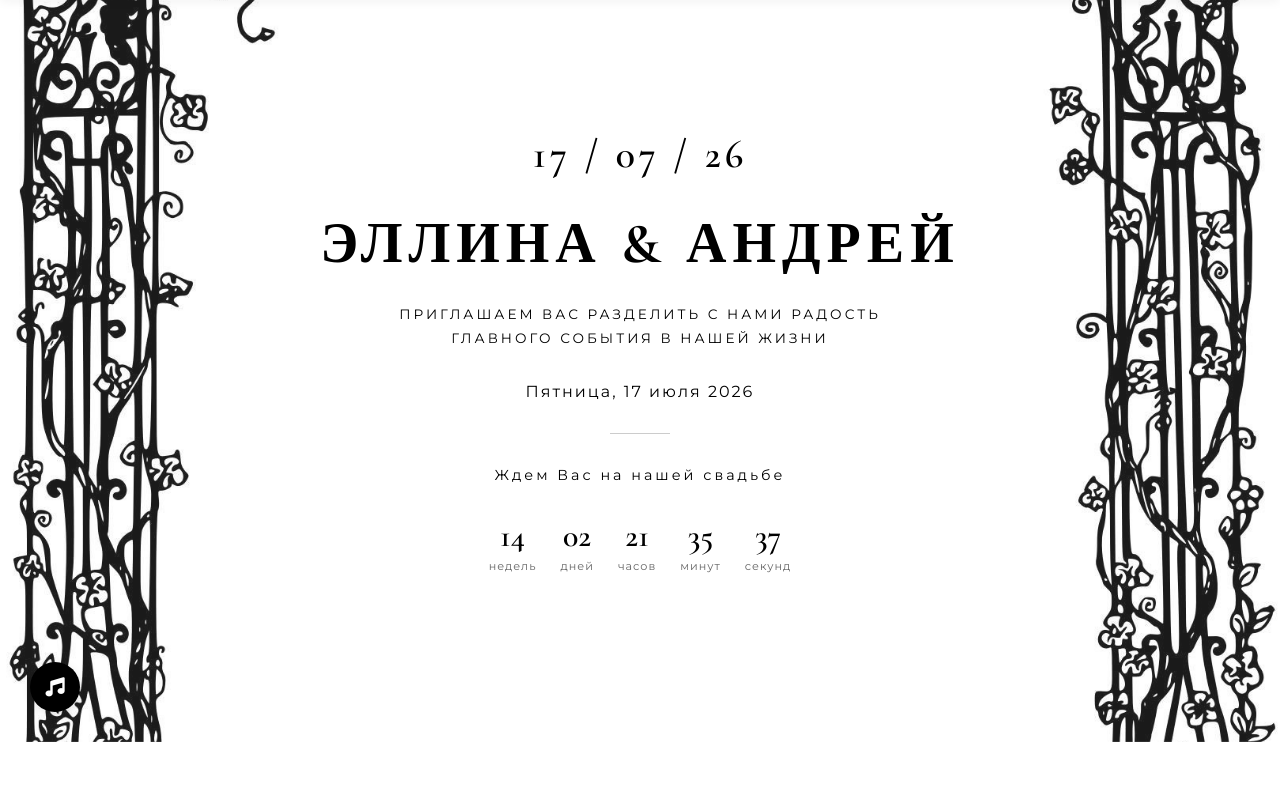
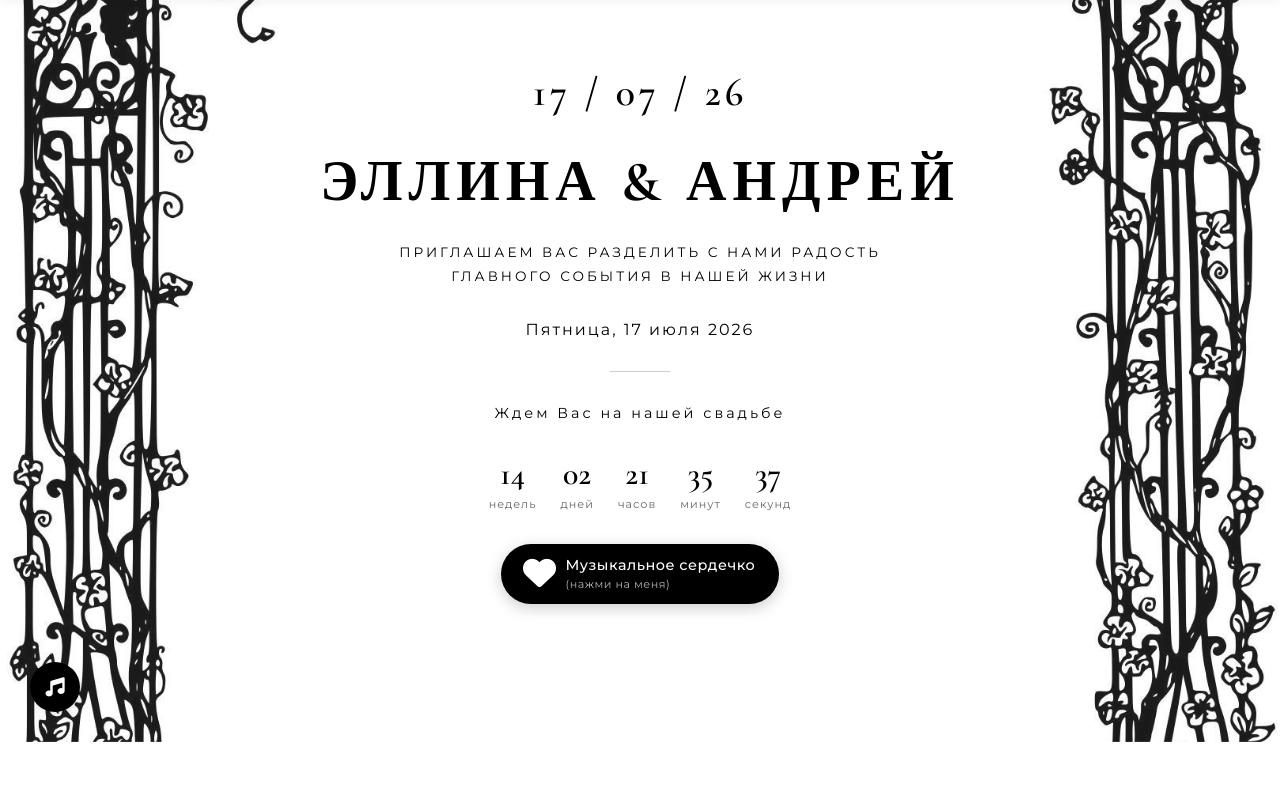
Before and after one commit to AMahonya/wedding-site, a Flask app: page / in a window 1280 px wide. Shown: the part 58-870 px from the top of the page. Run offline with Flask 3, Linux system fonts and the light colour scheme; some libraries are stand-ins or nearby versions.

Commit message:
Музыка

```diff
--- a/static/css/style.css
+++ b/static/css/style.css
@@ -805,3 +805,82 @@ body::after {
         grid-template-columns: 1fr;
     }
 }
+
+/* ===== МУЗЫКАЛЬНОЕ СЕРДЕЧКО ===== */
+.music-heart {
+    display: inline-flex;
+    align-items: center;
+    justify-content: center;
+    gap: 12px;
+    background: black;
+    color: white;
+    padding: 12px 24px;
+    border-radius: 60px;
+    margin-bottom: 2rem;
+    cursor: pointer;
+    transition: all 0.3s ease;
+    box-shadow: 0 4px 15px rgba(0,0,0,0.2);
+}
+
+.music-heart:hover {
+    transform: scale(1.05);
+    background: #333;
+    box-shadow: 0 6px 20px rgba(0,0,0,0.3);
+}
+
+.music-heart i {
+    font-size: 1.8rem;
+    animation: heartbeat 1.5s ease infinite;
+}
+
+@keyframes heartbeat {
+    0%, 100% { transform: scale(1); }
+    50% { transform: scale(1.15); }
+}
+
+.music-heart-text {
+    font-size: 0.9rem;
+    font-weight: 500;
+    letter-spacing: 0.5px;
+    text-align: left;
+}
+
+.music-heart-text small {
+    font-size: 0.7rem;
+    opacity: 0.7;
+    font-weight: normal;
+}
+
+/* Когда музыка играет - сердечко пульсирует ярче */
+.music-heart.playing {
+    background: linear-gradient(135deg, #667eea 0%, #764ba2 100%);
+    animation: pulseGlow 1s ease infinite;
+}
+
+@keyframes pulseGlow {
+    0%, 100% {
+        box-shadow: 0 4px 15px rgba(102, 126, 234, 0.4);
+    }
+    50% {
+        box-shadow: 0 6px 25px rgba(102, 126, 234, 0.8);
+    }
+}
+
+.music-heart.playing i {
+    animation: heartbeat 0.8s ease infinite;
+}
+
+.music-heart {
+    display: inline-flex;
+    align-items: center;
+    justify-content: center;
+    gap: 12px;
+    background: black;
+    color: white;
+    padding: 12px 24px;
+    border-radius: 60px;
+    margin-top: 2rem;  /* ← отступ сверху от таймера */
+    cursor: pointer;
+    transition: all 0.3s ease;
+    box-shadow: 0 4px 15px rgba(0,0,0,0.2);
+}
--- a/templates/index.html
+++ b/templates/index.html
@@ -5,6 +5,7 @@
     <!-- СЕКЦИЯ 1: Герой с чёрно-белым фото -->
     <section id="home" class="hero-section">
         <div class="hero-content">
+
             <!-- Дата горизонтально -->
             <div class="date-horizontal">
                 17 / 07 / 26
@@ -45,7 +46,13 @@
                     <label>секунд</label>
                 </div>
             </div>
+            <!-- Музыкальное сердечко (теперь после таймера) -->
+    <div class="music-heart" id="musicHeart">
+        <i class="fas fa-heart"></i>
+        <span class="music-heart-text">Музыкальное сердечко<br><small>(нажми на меня)</small></span>
+    </div>
         </div>
+
     </section>
 
     <!-- СЕКЦИЯ 2: Приветствие гостям -->
--- a/templates/rsvp.html
+++ b/templates/rsvp.html
@@ -41,7 +41,7 @@
                 </div>
 
                 <div class="form-group">
-                    <label>🦋⃝💍 Будите ли вы присутствовать на торжественной регистрации брака?</label>
+                    <label>🦋⃝💍 Будете ли вы присутствовать на торжественной регистрации брака?</label>
                     <div class="checkbox-group">
                         <label><input type="checkbox" name="food_no_meat"> Буду присутствовать</label>
                         <label><input type="checkbox" name="food_no_fish"> Подумаю</label>
```
Also changed, not shown: templates/base.html (+24 -10 lines).
